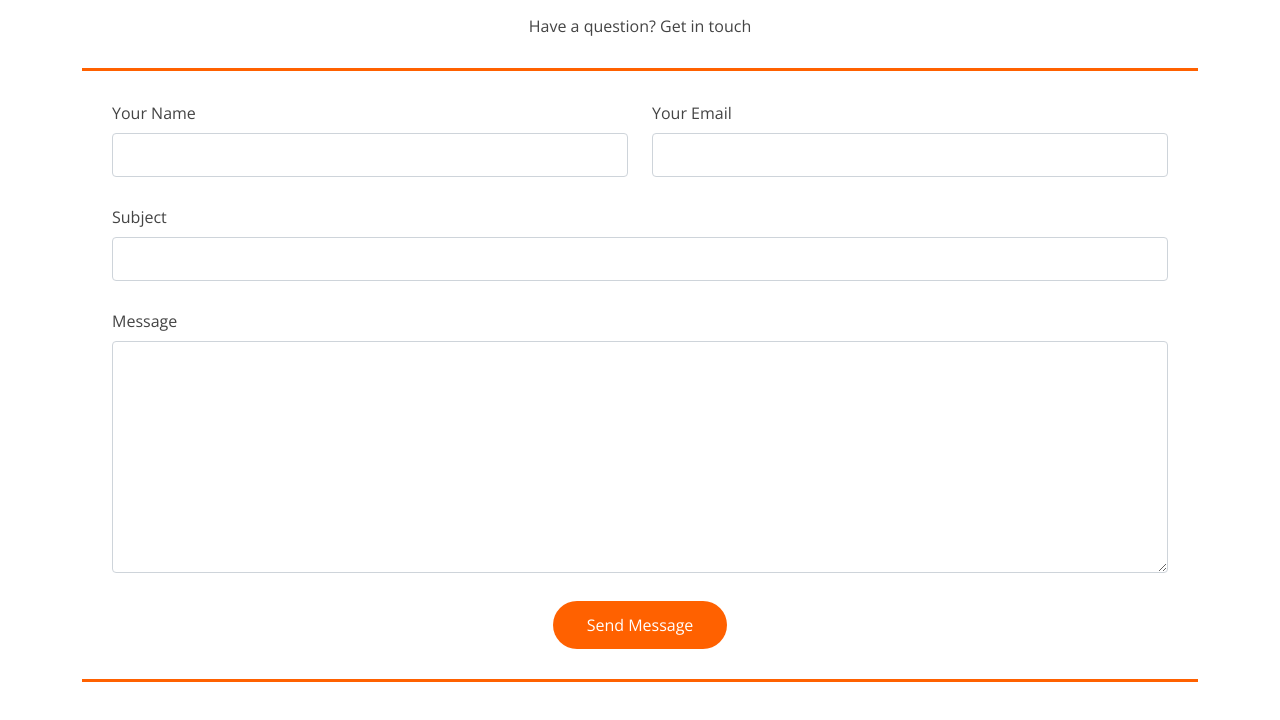
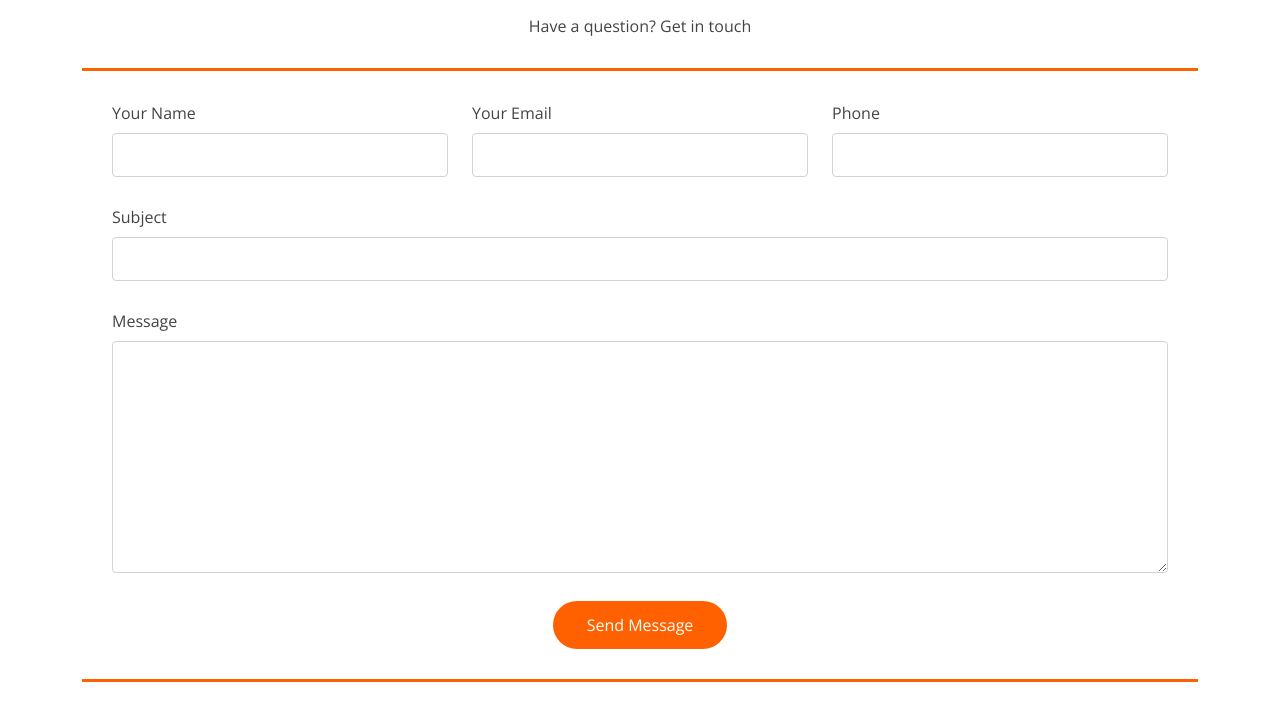
Before and after one commit to tangent-q/secucybers, a plain HTML site: page contact.html in a window 1280 px wide. Shown: the part 124-844 px from the top of the page. Drawn offline with nearby package versions, Linux system fonts and the light colour scheme.

Commit message:
Phone input in the contact page.

```diff
--- a/contact.html
+++ b/contact.html
@@ -56,13 +56,17 @@
               <div class="row">
                 <input name="_formsubmit_id" type="text" style="display:none">
                 <input type="hidden" name="type" value="contact-from-popup">
-                <div class="form-group col-md-6">
+                <div class="form-group col-md-4">
                   <label for="name">Your Name</label>
                   <input type="text" name="name" class="form-control" id="name" required>
                 </div>
-                <div class="form-group col-md-6">
+                <div class="form-group col-md-4">
                   <label for="name">Your Email</label>
                   <input type="email" class="form-control" name="email" id="email" required>
+                </div>
+                <div class="form-group col-md-4">
+                  <label for="phone">Phone</label>
+                  <input type="text" class="form-control" name="phone" id="phone" required>
                 </div>
               </div>
               <div class="form-group">
```
